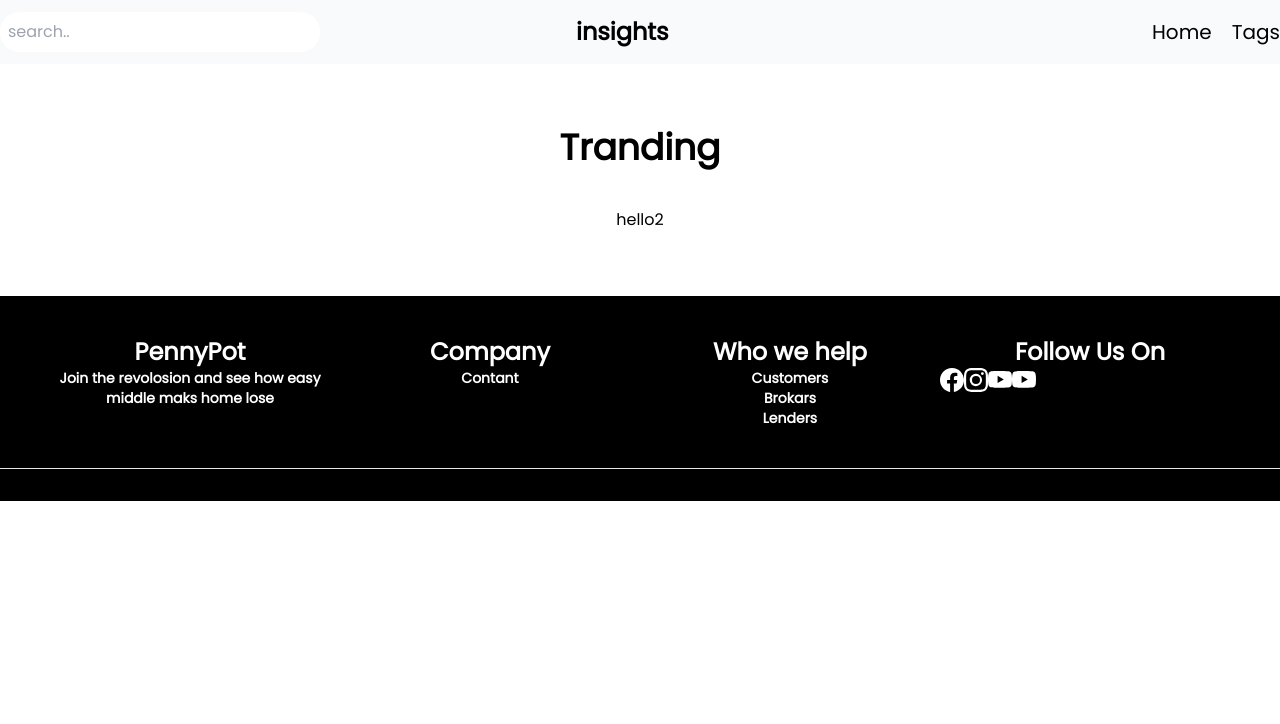
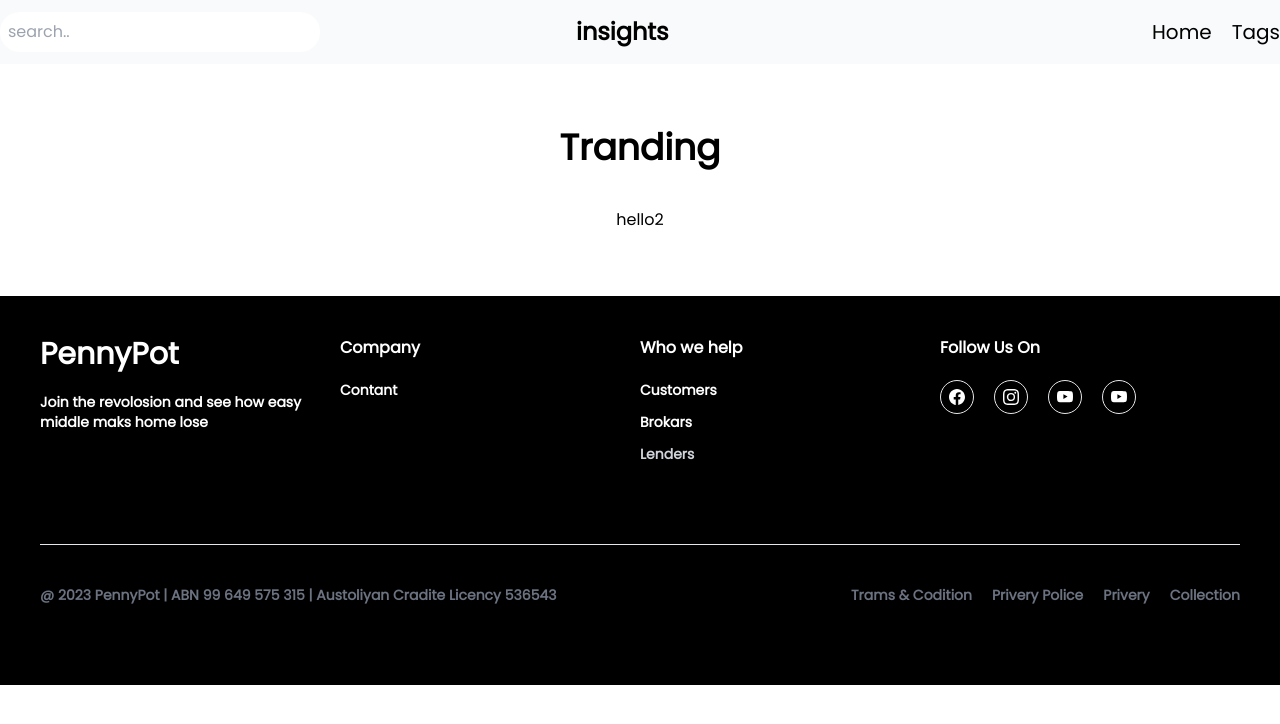
Before and after one commit to rashelmahomud/insights-app, a Next.js app: page / in a window 1280 px wide. Shown: the top 724 px of the page. Built offline with nearby package versions, Linux system fonts and the light colour scheme.

Commit message:
added footer setiong

```diff
--- a/src/components/footer.js
+++ b/src/components/footer.js
@@ -3,25 +3,25 @@ import { BsFacebook, BsInstagram, BsYoutube } from 'react-icons/bs';
 
 export default function footer() {
   return (
-    <div className="text-2xl font-bold my-10 text-center bg-black">
+    <div className="font-bold my-10 bg-black">
       <div className='xl:container xl:mx-auto'>
-        <div className=" grid lg:grid-cols-4 text-white p-10">
+        <div className="grid lg:grid-cols-4 md:grid-cols-2 grid-cols-1 text-white p-10">
           <div>
-            <h1>PennyPot</h1>
-            <p className="text-sm">Join the revolosion and see how easy middle maks home lose</p>
+            <h1 className='text-3xl'>PennyPot</h1>
+            <p className="text-sm mt-5 test-gray-300">Join the revolosion and see how easy < br/> middle maks home lose</p>
           </div>
 
           <div>
             <h2>Company</h2>
-            <p className="text-sm">Contant</p>
+            <p className="text-sm mt-5 test-gray-300">Contant</p>
           </div>
 
           <div>
             <h3>Who we help</h3>
-            <ul className="text-sm">
-              <li>Customers</li>
-              <li>Brokars</li>
-              <li>Lenders</li>
+            <ul className="text-sm mt-5 ">
+              <li className='test-gray-300'>Customers</li>
+              <li className='test-gray-300 my-3 '>Brokars</li>
+              <li className='text-gray-300'>Lenders</li>
             </ul>
 
           </div>
@@ -29,21 +29,29 @@ export default function footer() {
           <div>
             <h2>Follow Us On</h2>
 
-            <ul className='flex'>
-              <li><BsFacebook /></li>
-              <li><BsInstagram /></li>
-              <li><BsYoutube /></li>
-              <li><BsYoutube /></li>
+            <ul className='flex gap-5 mt-5'>
+              <li className='border rounded-full p-2'><BsFacebook /></li>
+              <li className='border rounded-full p-2'><BsInstagram /></li>
+              <li className='border rounded-full p-2'><BsYoutube /></li>
+              <li className='border rounded-full p-2'><BsYoutube /></li>
             </ul>
           </div>
 
         </div>
 
-        <div>
+        <div className='p-10'>
           <hr />
+          <div className='flex flex-wrap justify-between my-10'>
+            <p className='text-gray-500 text-sm'>@ 2023 PennyPot | ABN 99 649 575 315 | Austoliyan Cradite Licency 536543</p>
+            <ul className='text-gray-500 text-sm flex gap-5'>
+              <li>Trams & Codition</li>
+              <li>Privery Police</li>
+              <li>Privery</li>
+              <li>Collection</li>
+            </ul>
+          </div>
         </div>
       </div>
-      This is a footer section
     </div>
   )
 }
```
